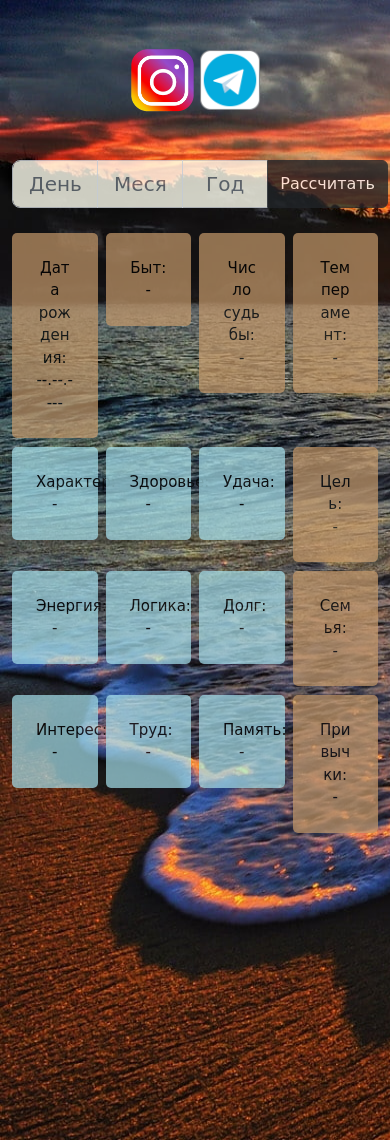
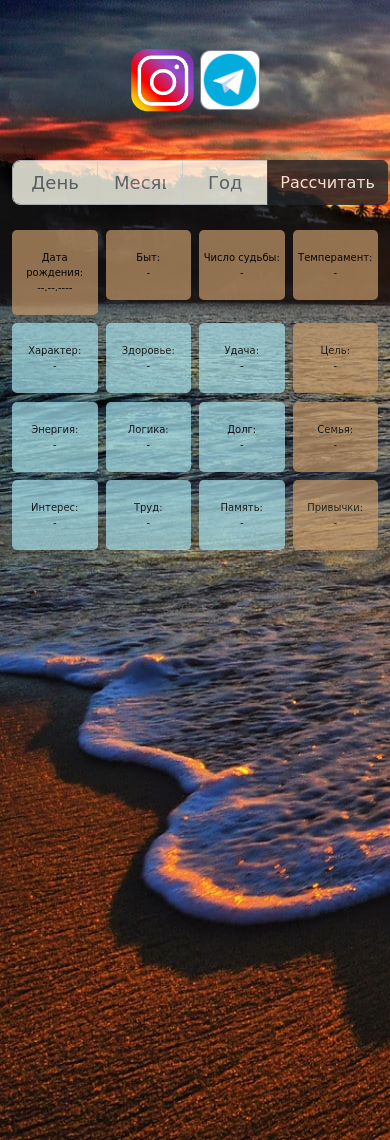
Before and after one commit to DenzkIs/numerology, a Django app: page / in a window 390 px wide. Run offline with Django 4.2, Linux system fonts and the light colour scheme.

Commit message:
Adapted to mobile

```diff
--- a/matrix/static/matrix/styles.css
+++ b/matrix/static/matrix/styles.css
@@ -6,6 +6,8 @@
     font-size: 15px;
     color: black;
     opacity: 0.7;
+    padding-top: 20px;
+    padding-bottom: 20px;
 }
 
 .sq-matrix2 {
@@ -17,6 +19,8 @@
     color: black;
     opacity: 0.7;
     word-wrap: break-word;
+    padding-top: 20px;
+    padding-bottom: 20px;
 }
 
 .codebd {
@@ -42,3 +46,17 @@ img.background {
 	}
   }
 }
+
+@media screen and (max-width: 692px) {
+  div.sq-matrix {
+    font-size: 10px;
+
+  }
+}
+
+@media screen and (max-width: 692px) {
+  div.sq-matrix2 {
+    font-size: 10px;
+
+  }
+}
--- a/matrix/templates/matrix/home.html
+++ b/matrix/templates/matrix/home.html
@@ -27,13 +27,13 @@
         <div class="row">
             <div class="col-md-4 text-center"></div>
             <div class="col-md-4">
-                <div class="container-fluid" style="max-width: 450px; min-width: 400px; font-size: 2vw">
+                <div class="container-fluid" style="max-width: 450px; min-width: 400px;">
                     <div class="text-center">
-                        <form action="" class="text-center" method="get" style="font-family: cursive">
+                        <form action="" class="text-center" method="get" style="font-family: cursive; font-size: 1.5vw">
                             <div class="input-group mb-3 text-center">
-                                <input type="text" class="form-control form-control-lg text-center" style="background-color: #FFFFF0; opacity: 0.8;" name="d" placeholder="День">
-                                <input type="text" class="form-control form-control-lg text-center" style="background-color: #FFFFF0; opacity: 0.8;" name="m" placeholder="Месяц">
-                                <input type="text" class="form-control form-control-lg text-center" style="background-color: #FFFFF0; opacity: 0.8;" name="y" placeholder="Год">
+                                <input type="text" class="form-control form-control-lg text-center" style="background-color: #FFFFF0; opacity: 0.8; font-size: 18px;" name="d" placeholder="День">
+                                <input type="text" class="form-control form-control-lg text-center" style="background-color: #FFFFF0; opacity: 0.8; font-size: 18px;" name="m" placeholder="Месяц">
+                                <input type="text" class="form-control form-control-lg text-center" style="background-color: #FFFFF0; opacity: 0.8; font-size: 18px;" name="y" placeholder="Год">
                                 <button class="btn btn-dark" type="submit" id="button-addon2" style="opacity: 0.8;">Рассчитать</button>
                             </div>
                         </form>
@@ -56,28 +56,28 @@
             </div>
         </div>
         {% endif %}
-        <div class="container-fluid" style="max-width: 720px">
+        <div class="container-fluid" style="max-width: 720px;">
             <div class="row g-2" style="margin-top: 0.5px">
                 <div class="col-3">
-                    <div class="p-4 sq-matrix2" style="padding: 1px">
+                    <div class="sq-matrix2">
                         Дата рождения:<br>
                         {{ bd }}
                     </div>
                 </div>
                 <div class="col-3">
-                    <div class="p-4 sq-matrix2">
+                    <div class="sq-matrix2">
                         Быт:<br>
                         {{ life }}
                     </div>
                 </div>
                 <div class="col-3">
-                    <div class="p-4 sq-matrix2">
+                    <div class="sq-matrix2">
                         Число судьбы:<br>
                         {{ second_dop_num }}
                     </div>
                 </div>
                 <div class="col-3">
-                    <div class="p-4 sq-matrix2">
+                    <div class="sq-matrix2">
                         Темперамент:<br>
                         {{ temperament }}
                     </div>
@@ -85,25 +85,25 @@
             </div>
             <div class="row g-2" style="margin-top: 0.5px">
                 <div class="col-3">
-                    <div class="p-4 sq-matrix">
+                    <div class="sq-matrix">
                         Характер:<br>
                         {{ character }}
                     </div>
                 </div>
                 <div class="col-3">
-                    <div class="p-4 sq-matrix">
+                    <div class="sq-matrix">
                         Здоровье:<br>
                         {{ health }}
                     </div>
                 </div>
                 <div class="col-3">
-                    <div class="p-4 sq-matrix">
+                    <div class="sq-matrix">
                         Удача:<br>
                         {{ luck }}
                     </div>
                 </div>
                 <div class="col-3">
-                    <div class="p-4 sq-matrix2">
+                    <div class="sq-matrix2">
                         Цель:<br>
                         {{ goal }}
                     </div>
@@ -111,25 +111,25 @@
             </div>
             <div class="row g-2" style="margin-top: 0.5px">
                 <div class="col-3">
-                    <div class="p-4 sq-matrix">
+                    <div class="sq-matrix">
                         Энергия:<br>
                         {{ energy }}
                     </div>
                 </div>
                 <div class="col-3">
-                    <div class="p-4 sq-matrix">
+                    <div class="sq-matrix">
                         Логика:<br>
                         {{ logic }}
                     </div>
                 </div>
                 <div class="col-3">
-                    <div class="p-4 sq-matrix">
+                    <div class="sq-matrix">
                         Долг:<br>
                         {{ debt }}
                     </div>
                 </div>
                 <div class="col-3">
-                    <div class="p-4 sq-matrix2">
+                    <div class="sq-matrix2">
                         Семья:<br>
                         {{ family }}
                     </div>
@@ -137,25 +137,25 @@
             </div>
             <div class="row g-2" style="margin-top: 0.5px">
                 <div class="col-3">
-                    <div class="p-4 sq-matrix">
+                    <div class="sq-matrix">
                         Интерес:<br>
                         {{ interest }}
                     </div>
                 </div>
                 <div class="col-3">
-                    <div class="p-4 sq-matrix">
+                    <div class="sq-matrix">
                         Труд:<br>
                         {{ work }}
                     </div>
                 </div>
                 <div class="col-3">
-                    <div class="p-4 sq-matrix">
+                    <div class="sq-matrix">
                         Память:<br>
                         {{ memory }}
                     </div>
                 </div>
                 <div class="col-3">
-                    <div class="p-4 sq-matrix2">
+                    <div class="sq-matrix2">
                         Привычки:<br>
                         {{ habit }}
                     </div>
```
